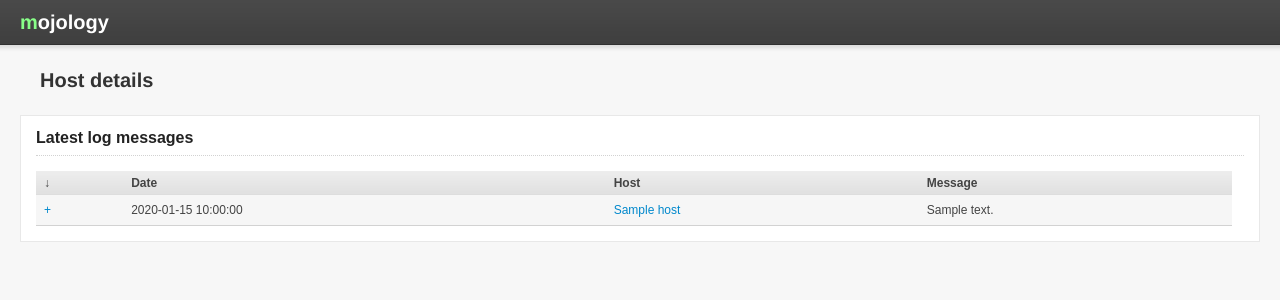
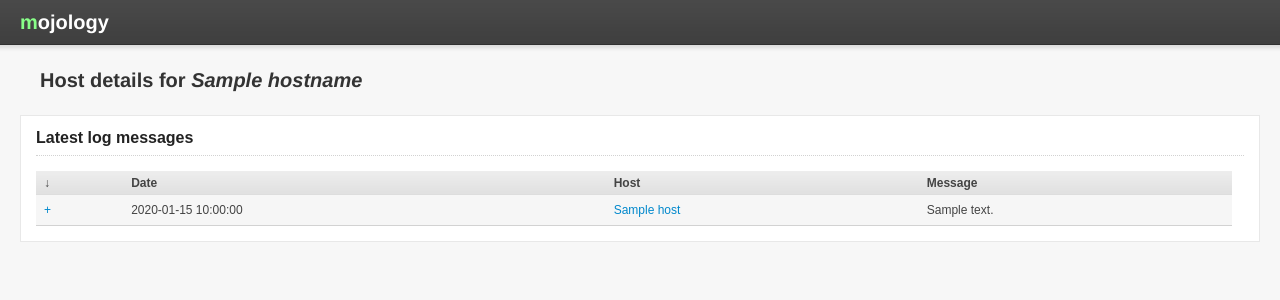
Before and after one commit to drucko/mojology, a Python web app: template templates/host.html in a window 1280 px wide. Shown: the top 300 px of the page. Run offline with Jinja, Linux system fonts and the light colour scheme; the template is opened without the code that fills it: most values are stand-ins (such as "Sample title", 1, 10 or a date in 2020); some libraries are stand-ins or nearby versions.

Commit message:
Better page titles

```diff
--- a/templates/host.html
+++ b/templates/host.html
@@ -1,5 +1,5 @@
 {% extends "index.html" %}
 
-{% block title %}Host details{% endblock %}
+{% block title %}Host details for <em>{{ hostname }}</em>{% endblock %}
 
 {% block content_title %}for {{ hostname }}{% endblock %}
--- a/templates/index.html
+++ b/templates/index.html
@@ -2,7 +2,7 @@
 <html>
   <head>
     <meta charset="utf-8">
-    <title>mojology | {{ self.title () }}{% if log and log._id %} / #{{ log._id }}{% endif %}</title>
+    <title>mojology | {% block page_title %}{{ self.title () | striptags }}{% endblock %}</title>
 
     <link rel="stylesheet" href="{{ url_for("static", filename="css/black-tie/jquery-ui-1.8.custom.css")}}" type="text/css" media="screen" title="no title" charset="utf-8">
     <link rel="stylesheet" href="{{url_for("static", filename="css/mojology/jquery-ui-1.8.custom.css")}}" type="text/css" media="screen" title="no title" charset="utf-8">
```
